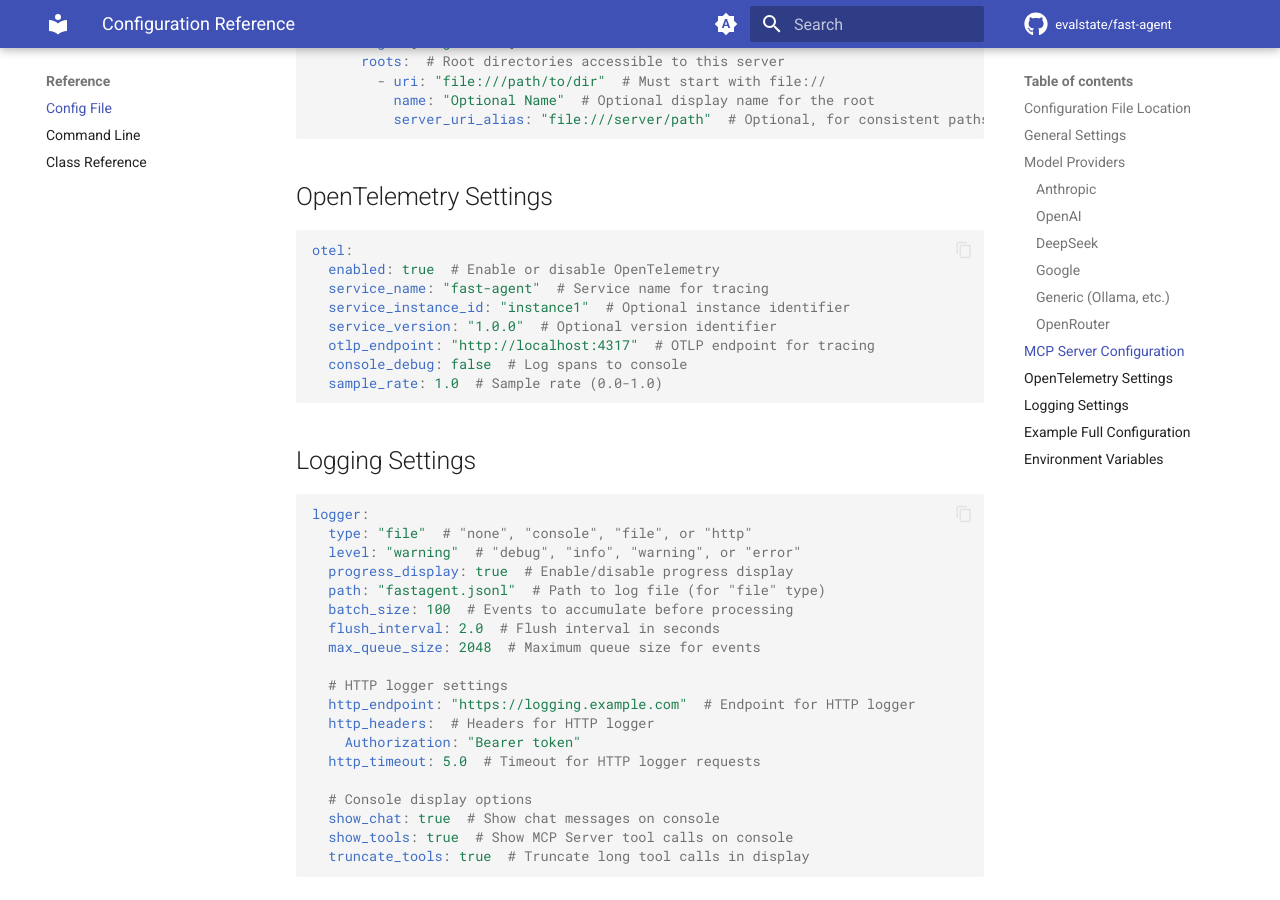
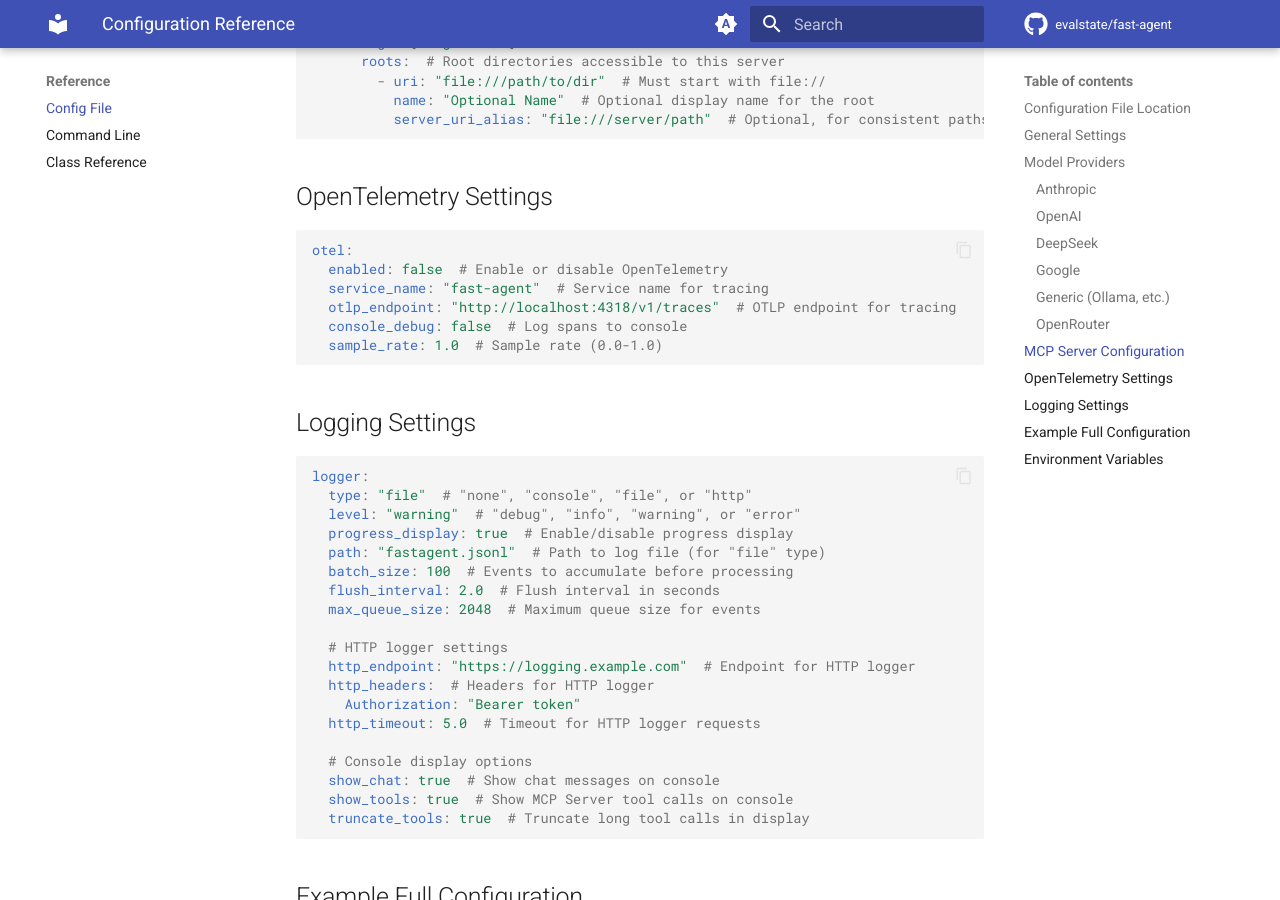
Before and after one commit to evalstate/fast-agent-docs, an MkDocs documentation site: the page built from docs/ref/config_file.md, in a window 1280 px wide and 900 px high, scrolled down 2490 px. Built offline with MkDocs 1.6.1 and Material for MkDocs 9.7.7, drawn with Linux system fonts in a browser that asks for light colours; comment, search, counter and statistics services are not loaded.

Commit message:
config file otel simplification

````diff
--- a/docs/ref/config_file.md
+++ b/docs/ref/config_file.md
@@ -118,11 +118,9 @@ mcp:
 
 ```yaml
 otel:
-  enabled: true  # Enable or disable OpenTelemetry
+  enabled: false  # Enable or disable OpenTelemetry
   service_name: "fast-agent"  # Service name for tracing
-  service_instance_id: "instance1"  # Optional instance identifier
-  service_version: "1.0.0"  # Optional version identifier
-  otlp_endpoint: "http://localhost:4317"  # OTLP endpoint for tracing
+  otlp_endpoint: "http://localhost:4318/v1/traces"  # OTLP endpoint for tracing
   console_debug: false  # Log spans to console
   sample_rate: 1.0  # Sample rate (0.0-1.0)
 ```
````
